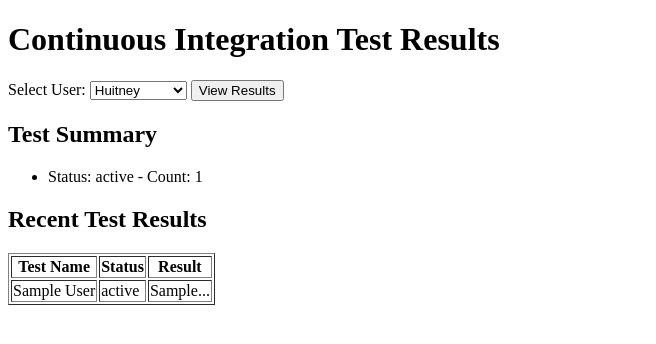
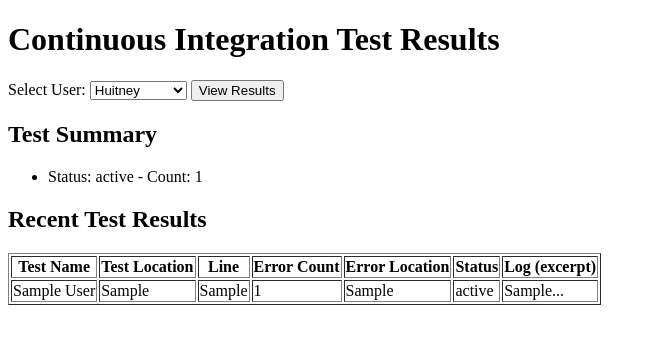
Before and after one commit to Huitney/testForActions, a PHP site: page /html/index.php in a window 1280 px wide. Shown: the top 344 px of the page, without its empty margins (0-656 px from the left). Run offline with PHP 8.4, Linux system fonts and the light colour scheme; tables that the repository leaves empty or names only in its code hold one stand-in row (values such as "Sample post").

Commit message:
new index for new database

```diff
--- a/html/index.php
+++ b/html/index.php
@@ -43,20 +43,28 @@
 
     // 顯示最近的測試結果
     echo "<h2>Recent Test Results</h2>";
-    $recent_tests = $conn->query("SELECT test_name, status, result FROM `$table_name` ORDER BY id DESC LIMIT 3");
+    $recent_tests = $conn->query("SELECT test_name, test_location, line, error_count, error_location, status, log FROM `$table_name` ORDER BY id DESC LIMIT 3");
 
     echo "<table border='1'>
     <tr>
         <th>Test Name</th>
+        <th>Test Location</th>
+        <th>Line</th>
+        <th>Error Count</th>
+        <th>Error Location</th>
         <th>Status</th>
-        <th>Result</th>
+        <th>Log (excerpt)</th>
     </tr>";
 
     while ($row = $recent_tests->fetch_assoc()) {
         echo "<tr>
-            <td>" . $row["test_name"] . "</td>
-            <td>" . $row["status"] . "</td>
-            <td>" . substr($row["result"], 0, 50) . "...</td>
+            <td>" . htmlspecialchars($row["test_name"]) . "</td>
+            <td>" . htmlspecialchars($row["test_location"]) . "</td>
+            <td>" . htmlspecialchars($row["line"]) . "</td>
+            <td>" . htmlspecialchars($row["error_count"]) . "</td>
+            <td>" . htmlspecialchars($row["error_location"]) . "</td>
+            <td>" . htmlspecialchars($row["status"]) . "</td>
+            <td>" . substr(htmlspecialchars($row["log"]), 0, 50) . "...</td>
         </tr>";
     }
     echo "</table>";
```
Also changed, not shown: .github/workflows/ci.yml.
